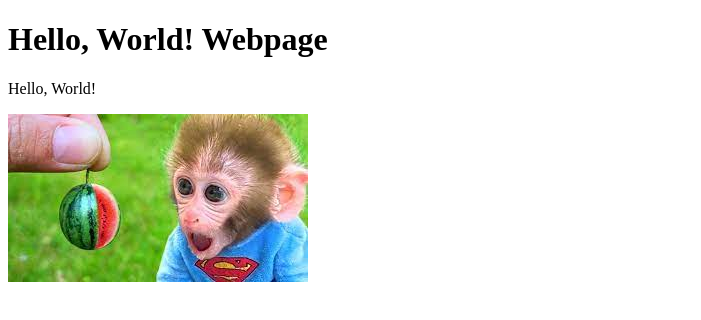
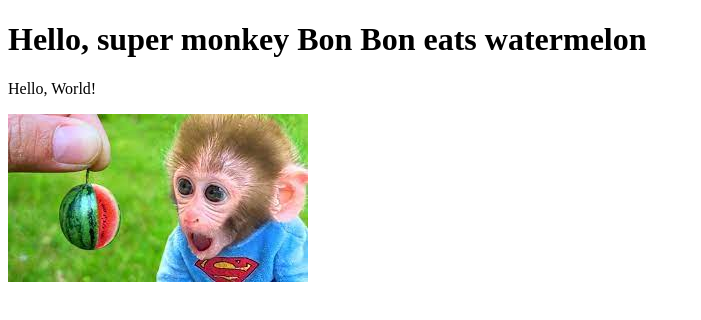
Before and after one commit to Nave-0/ICS2O-Unit1-02-HTML-hello_world1, a plain HTML site: page index.html in a window 1280 px wide. Shown: the whole page, without its empty margins (0-701 px from the left). Drawn offline with Linux system fonts and the light colour scheme.

Commit message:
Update index.html

```diff
--- a/index.html
+++ b/index.html
@@ -5,7 +5,7 @@
   <title>My second webpage!</title>
  </head>
  <body>
-  <h1>Hello, World! Webpage</h1>
+  <h1>Hello, super monkey Bon Bon eats watermelon</h1>
   <p>Hello, World!<p>
   <img src="./images/monkey.JPEG" alt=:"Hello, World!">
  </body>
```
